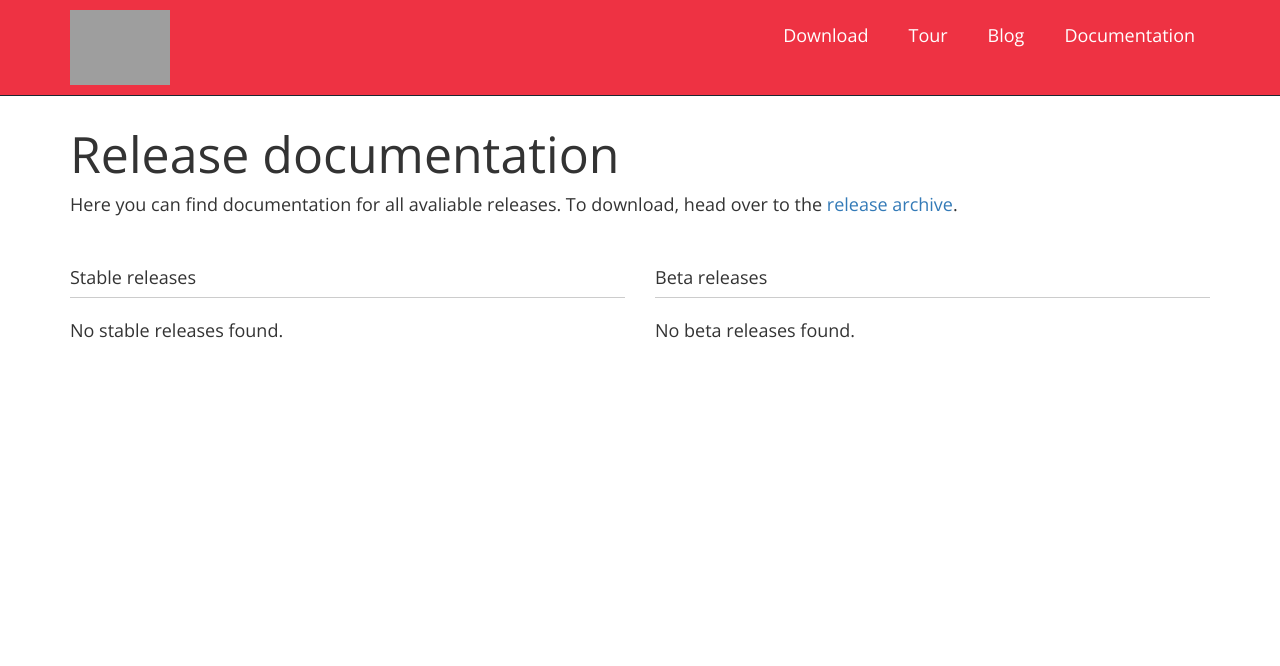
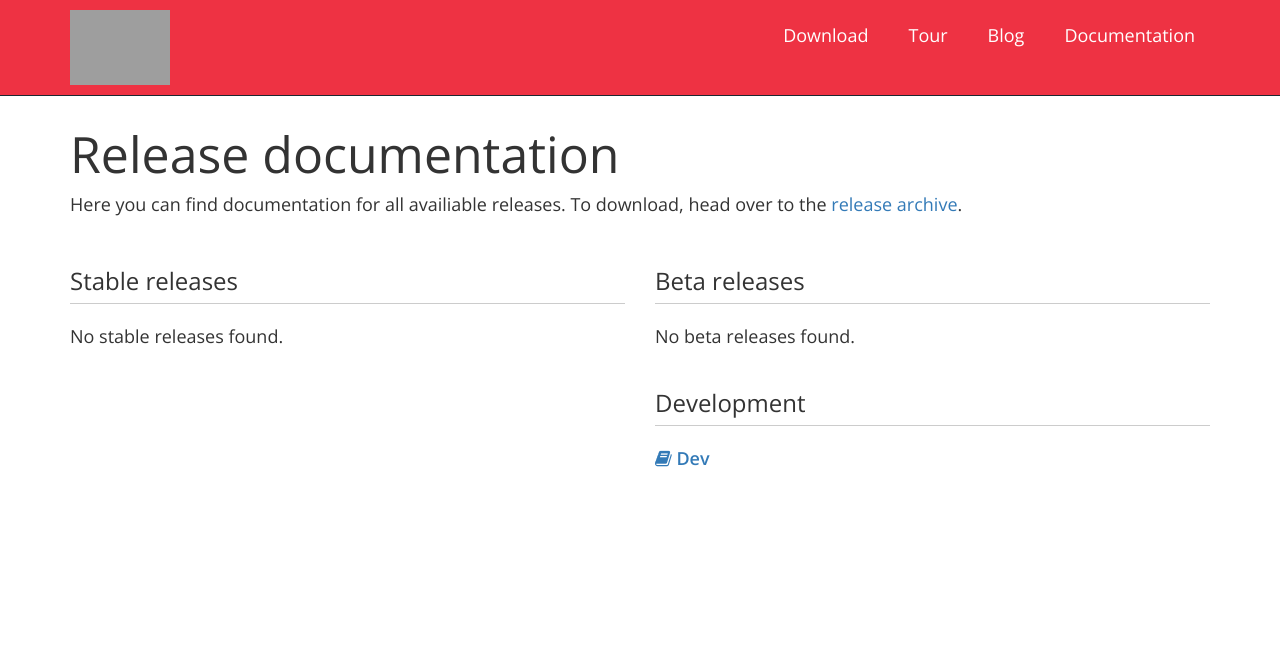
Before and after one commit to Uninett/nav-landing-page, a Django app: template templates/releases_docs.html in a window 1280 px wide. Shown: the top 666 px of the page. Run offline with Django 3.2, Linux system fonts and the light colour scheme; the template is opened without the code that fills it, so the values that code supplies are empty; some libraries are stand-ins or nearby versions; grey boxes are pictures that could not be loaded.

Commit message:
Linked to dev documentation in release archive docs
--HG--
branch : dynamicreleases

```diff
--- a/templates/releases_docs.html
+++ b/templates/releases_docs.html
@@ -6,13 +6,13 @@
 		<div class="row">
 			<div class="col-md-12">
 				<h1 class="super-heading">Release documentation</h1>
-				<p>Here you can find documentation for all avaliable releases. To download, head over to the <a href="{% url 'releases' %}">release archive</a>.</p>
+				<p>Here you can find documentation for all availiable releases. To download, head over to the <a href="{% url 'releases' %}">release archive</a>.</p>
 			</div>
 		</div>
 		<div class="row">
 			<div class="col-md-6">
 				<div class="release-list">
-					<h4 class="page-header">Stable releases</h4>
+					<h3 class="page-header">Stable releases</h4>
 					{% if series_stable %}
 						<ul>
 						{% for series, release_list in series_stable.items %}
@@ -26,7 +26,7 @@
 			</div>
 			<div class="col-md-6">
 				<div class="release-list">
-					<h4 class="page-header">Beta releases</h4>
+					<h3 class="page-header">Beta releases</h4>
 					{% if series_beta %}
 						<ul>
 							{% for series, release_list in series_beta.items %}
@@ -36,6 +36,10 @@
 					{% else %}
 						<p>No beta releases found.</p>
 					{% endif %}
+					<h3 class="page-header">Development</h3>
+					<ul>
+						<li><a href="/doc/dev"><i class="fa fa-book"></i> <b>Dev</b></a></li>
+					</ul>
 				</div>
 			</div>
 		</div>
```
